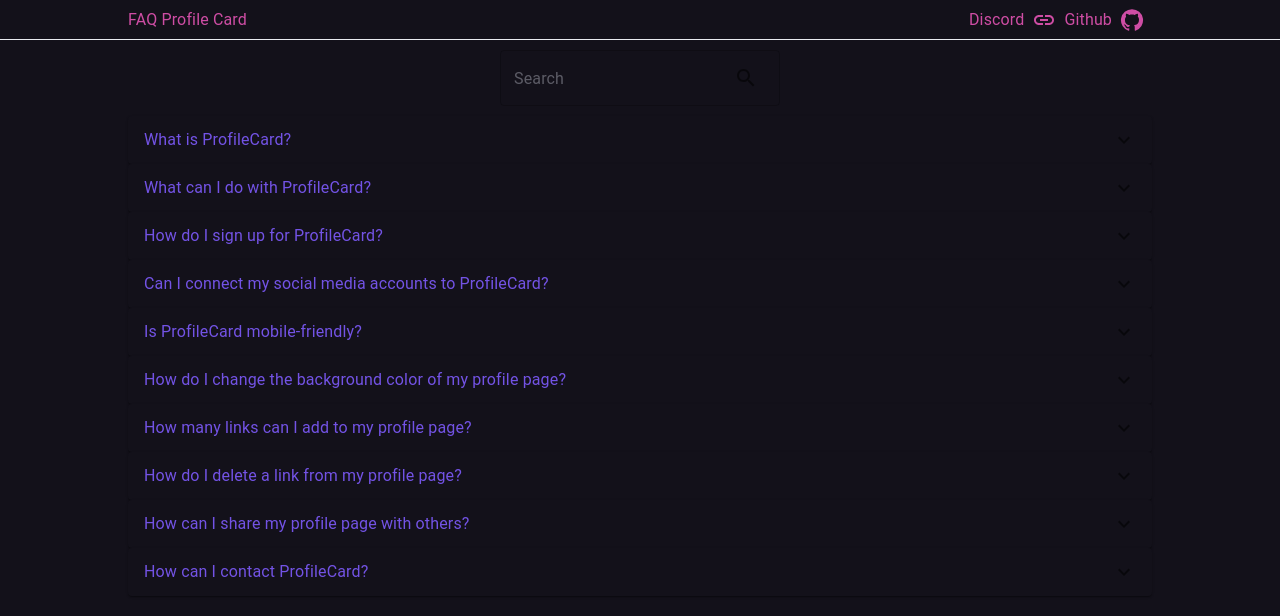
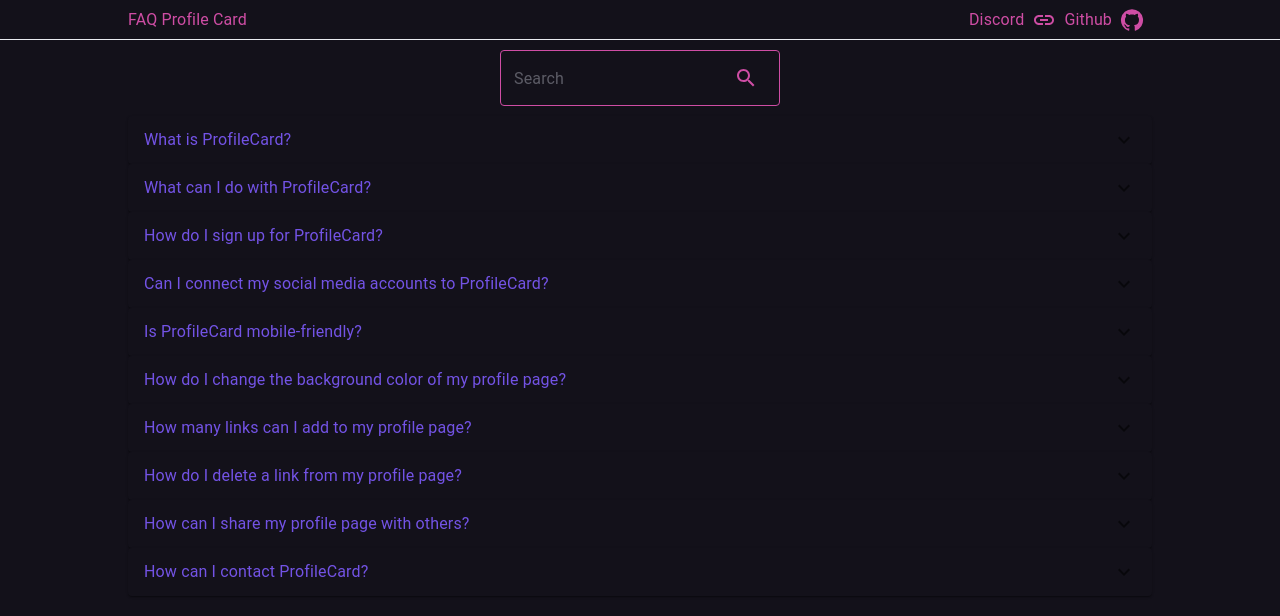
Before and after one commit to theprofilecard/faq.profilecard.co, a React (Create React App) app: page / in a window 1280 px wide. Shown: the top 616 px of the page. Built offline with nearby package versions, Linux system fonts and the light colour scheme.

Commit message:
update: search input theme

```diff
--- a/src/App.tsx
+++ b/src/App.tsx
@@ -72,12 +72,19 @@ const App = () => {
       <Box marginLeft="10%" marginRight="10%" textAlign="center">
         <Box marginTop="1%" marginBottom="1%">
           <TextField
+            variant="outlined"
+            color="primary"
             onChange={searchHandler}
             placeholder="Search"
             InputProps={{
+              sx: {
+                '& fieldset': {
+                  borderColor: 'secondary.light',
+                },
+              },
               endAdornment: (
                 <InputAdornment position="start">
-                  <SearchIcon />
+                  <SearchIcon color="primary" />
                 </InputAdornment>
               ),
             }}
```
